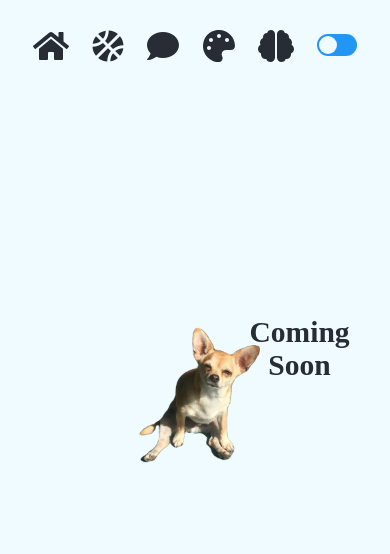
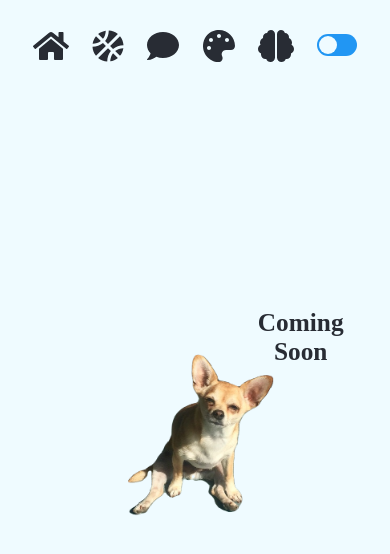
Before and after one commit to msalo3/covid-boredom-frontend, a React (Create React App) app: page / in a window 390 px wide. Shown: the top 554 px of the page. Built offline with nearby package versions, Linux system fonts and the light colour scheme.

Commit message:
Fixed bug for phone screens.

```diff
--- a/src/App.js
+++ b/src/App.js
@@ -45,7 +45,7 @@ class App extends React.Component {
           <Route
             path="/basketball"
             render={(props) => (
-              <Layout {...props}>{<BBall {...props} />}</Layout>
+              <Layout {...props}>{<ComingSoon {...props} />}</Layout>
             )}
           />
           <Route
--- a/src/soon/soon.css
+++ b/src/soon/soon.css
@@ -50,13 +50,48 @@
   }
 }
 
-@media screen and (min-width: 543px) and (max-width: 675px){
+@media screen and (min-width: 300px) and (max-width: 499px){
   .move-me {
-    font-size: 3.5vh;
+    font-size: 3vh;
     left: 34vw;
   }
   .soon-inner-text {
-    left: 35vw;
+    left: 32vw;
+    top: 33vh;
+    width: 18vh;
+  }
+
+  @keyframes action {
+    from { transform: rotate(0deg) translateX(38vw) rotate(0deg); }
+    to   { transform: rotate(360deg) translateX(38vw) rotate(-360deg); }
+  }
+}
+
+@media screen and (min-height: 300px) and (max-height: 400px){
+  .move-me {
+    font-size: 4vh;
+    top: 28vh;
+    left: 46vw;
+  }
+  .soon-inner-text {
+    left: 44vw;
+    top: 25vh;
+    width: 20vh;
+  }
+
+  @keyframes action {
+    from { transform: rotate(0deg) translateX(29vh) rotate(0deg); }
+    to   { transform: rotate(360deg) translateX(29vh) rotate(-360deg); }
+  }
+}
+
+@media screen and (min-width: 500px) and (max-width: 675px) and (min-height: 401px){
+  .move-me {
+    font-size: 3.5vh;
+    left: 41vw;
+  }
+  .soon-inner-text {
+    left: 39vw;
     top: 30vh;
     width: 20vh;
   }
```
